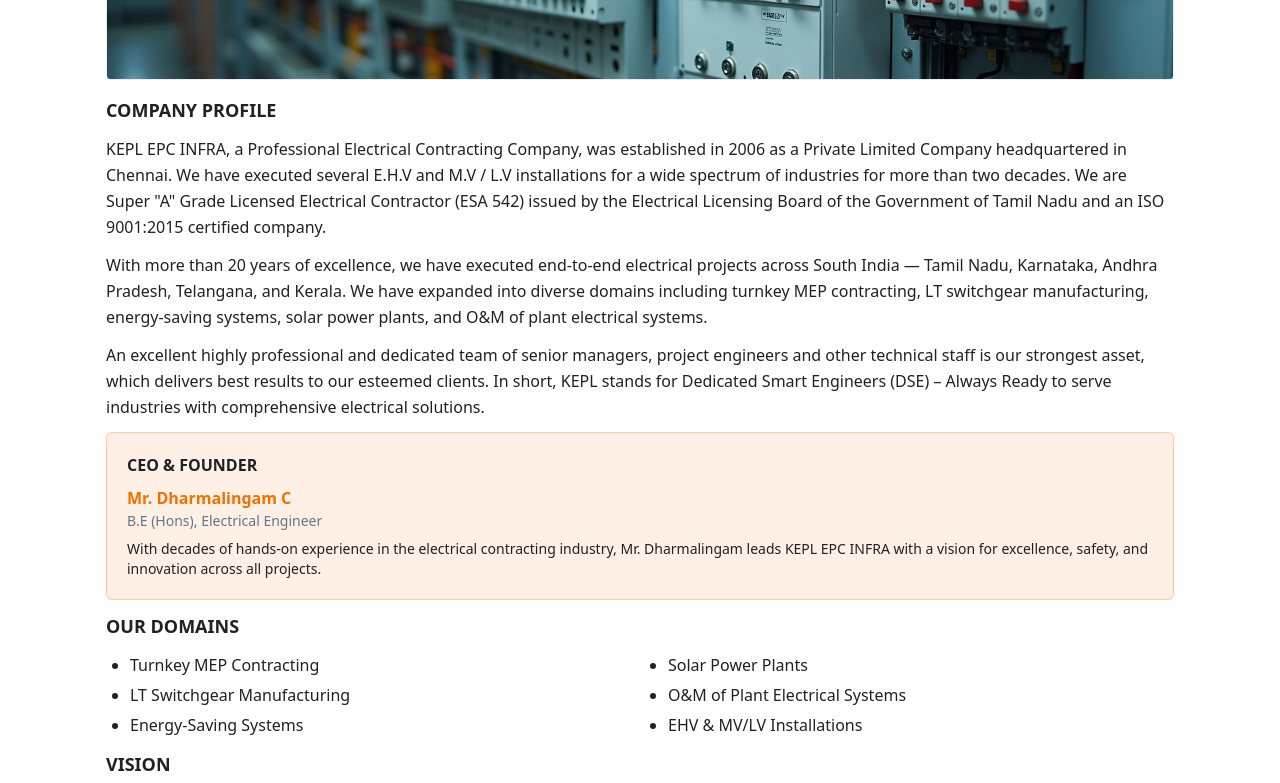
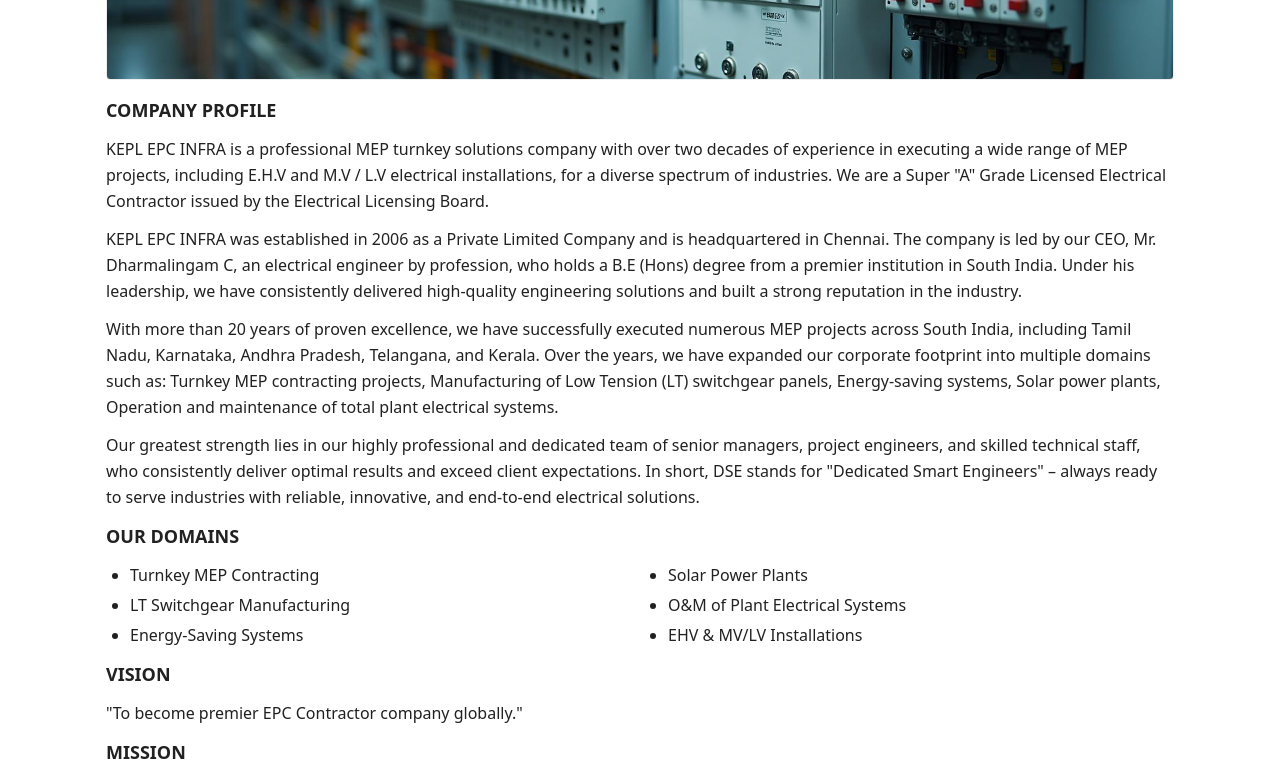
Before and after one commit to dincha/easy-start-html-css, a React (Vite) app: page / in a window 1280 px wide. Shown: the part 745-1528 px from the top of the page. Built offline with nearby package versions, Linux system fonts and the light colour scheme; the HTML template or start-up script is replaced by a standard one.

Commit message:
Update company profile content
Co-authored-by: dincha <21058700+dincha@users.noreply.github.com>

```diff
--- a/src/pages/Index.tsx
+++ b/src/pages/Index.tsx
@@ -26,23 +26,17 @@ const Index = () => {
       <Section id="about" title="About Us" banner={electricalPanelBanner}>
         <h3 className="text-lg font-semibold">COMPANY PROFILE</h3>
         <p>
-          KEPL EPC INFRA, a Professional Electrical Contracting Company, was established in 2006 as a Private Limited Company headquartered in Chennai. We have executed several E.H.V and M.V / L.V installations for a wide spectrum of industries for more than two decades. We are Super "A" Grade Licensed Electrical Contractor (ESA 542) issued by the Electrical Licensing Board of the Government of Tamil Nadu and an ISO 9001:2015 certified company.
+          KEPL EPC INFRA is a professional MEP turnkey solutions company with over two decades of experience in executing a wide range of MEP projects, including E.H.V and M.V / L.V electrical installations, for a diverse spectrum of industries. We are a Super "A" Grade Licensed Electrical Contractor issued by the Electrical Licensing Board.
         </p>
         <p>
-          With more than 20 years of excellence, we have executed end-to-end electrical projects across South India — Tamil Nadu, Karnataka, Andhra Pradesh, Telangana, and Kerala. We have expanded into diverse domains including turnkey MEP contracting, LT switchgear manufacturing, energy-saving systems, solar power plants, and O&M of plant electrical systems.
+          KEPL EPC INFRA was established in 2006 as a Private Limited Company and is headquartered in Chennai. The company is led by our CEO, Mr. Dharmalingam C, an electrical engineer by profession, who holds a B.E (Hons) degree from a premier institution in South India. Under his leadership, we have consistently delivered high-quality engineering solutions and built a strong reputation in the industry.
         </p>
         <p>
-          An excellent highly professional and dedicated team of senior managers, project engineers and other technical staff is our strongest asset, which delivers best results to our esteemed clients. In short, KEPL stands for Dedicated Smart Engineers (DSE) – Always Ready to serve industries with comprehensive electrical solutions.
+          With more than 20 years of proven excellence, we have successfully executed numerous MEP projects across South India, including Tamil Nadu, Karnataka, Andhra Pradesh, Telangana, and Kerala. Over the years, we have expanded our corporate footprint into multiple domains such as: Turnkey MEP contracting projects, Manufacturing of Low Tension (LT) switchgear panels, Energy-saving systems, Solar power plants, Operation and maintenance of total plant electrical systems.
         </p>
-
-        <div className="mt-6 bg-accent/10 border border-accent/30 rounded-lg p-5">
-          <h4 className="font-semibold text-base mb-2">CEO & FOUNDER</h4>
-          <p className="font-semibold text-accent">Mr. Dharmalingam C</p>
-          <p className="text-sm text-muted-foreground">B.E (Hons), Electrical Engineer</p>
-          <p className="text-sm mt-2">
-            With decades of hands-on experience in the electrical contracting industry, Mr. Dharmalingam leads KEPL EPC INFRA with a vision for excellence, safety, and innovation across all projects.
-          </p>
-        </div>
+        <p>
+          Our greatest strength lies in our highly professional and dedicated team of senior managers, project engineers, and skilled technical staff, who consistently deliver optimal results and exceed client expectations. In short, DSE stands for "Dedicated Smart Engineers" – always ready to serve industries with reliable, innovative, and end-to-end electrical solutions.
+        </p>
 
         <h3 className="mt-8 text-lg font-semibold">OUR DOMAINS</h3>
         <div className="mt-3 grid gap-2 md:grid-cols-2">
```
